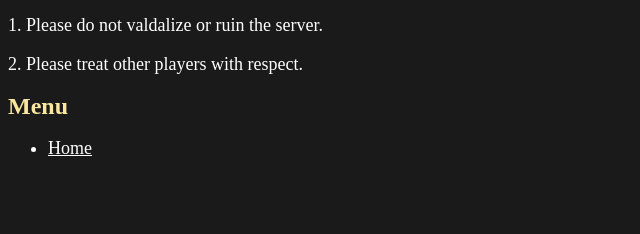
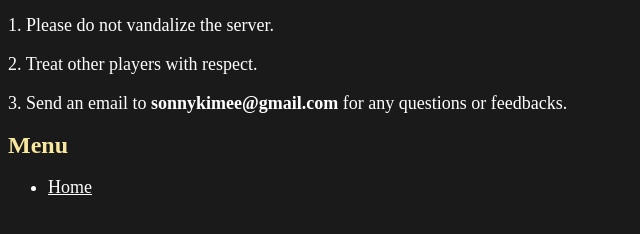
Before and after one commit to Sonnykimee/JazzBarNetwork, a plain HTML site: page rules.html in a window 1280 px wide. Shown: the part 136-370 px from the top of the page, without its empty margins (0-640 px from the left). Drawn offline with Linux system fonts and the light colour scheme.

Commit message:
Update rules.html

```diff
--- a/rules.html
+++ b/rules.html
@@ -14,9 +14,11 @@
 			Server Rules
 		</h1>
 
-		<p>1. Please do not valdalize or ruin the server.</p>
+		<p>1. Please do not vandalize the server.</p>
 
-		<p>2. Please treat other players with respect.</p>
+		<p>2. Treat other players with respect.</p>
+
+		<p>3. Send an email to <b>sonnykimee@gmail.com</b> for any questions or feedbacks.</p>
 
 		<h1>Menu</h1>
 		<ul>
```
